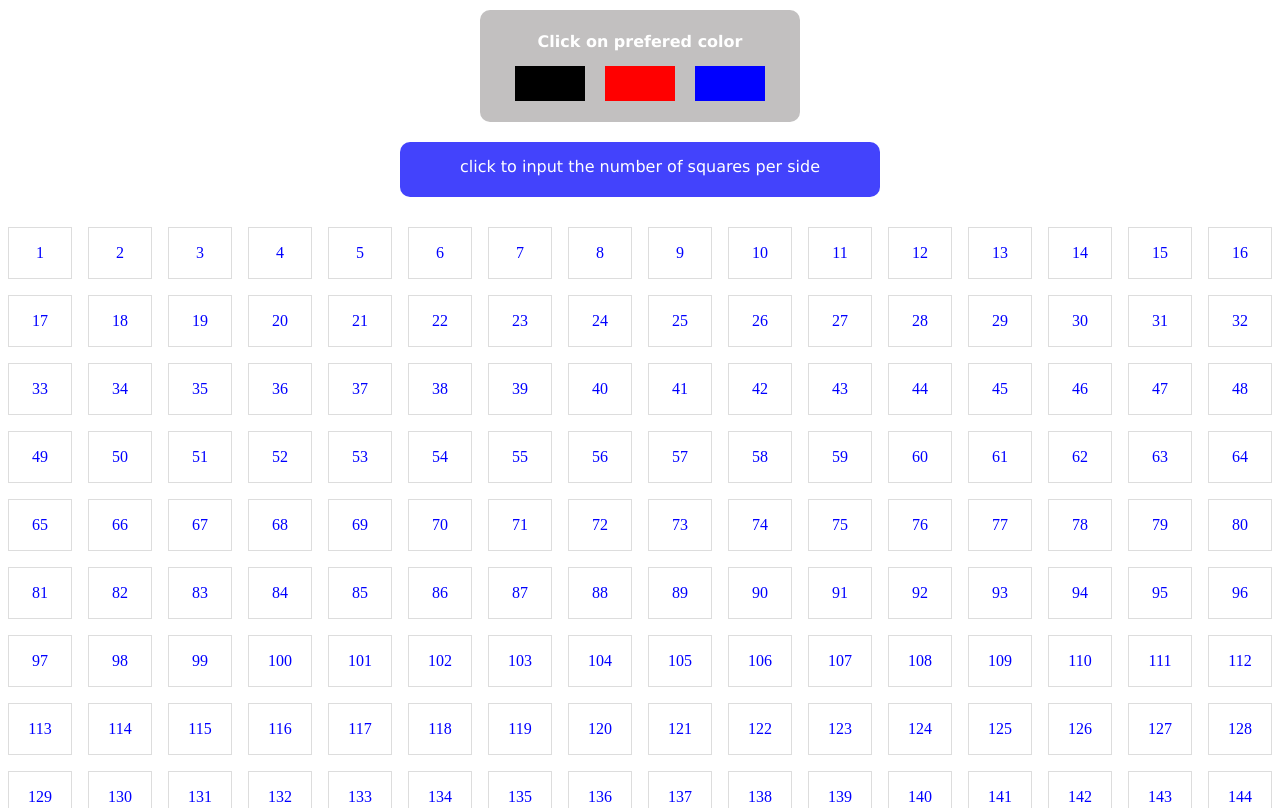
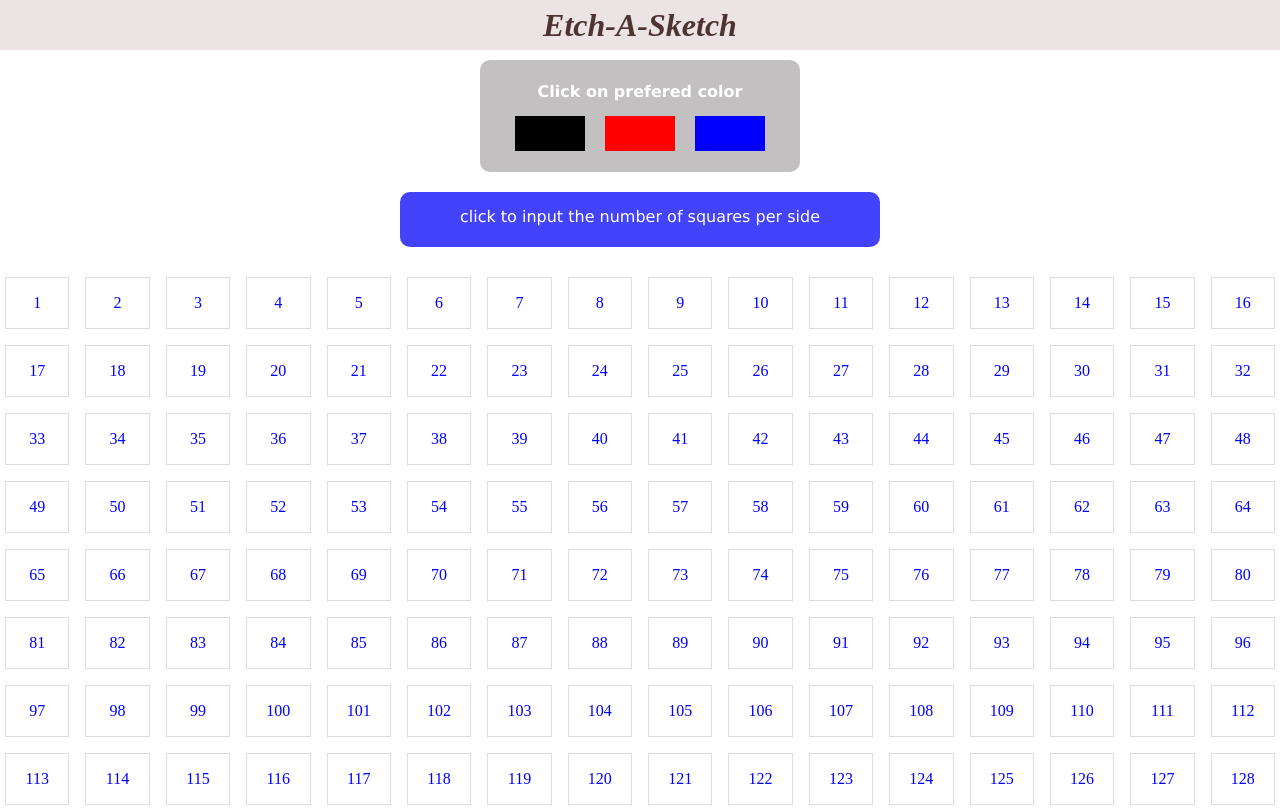
Before and after one commit to BullPointer/etch-a-sketch, a plain HTML site: page index.html in a window 1280 px wide. Shown: the top 808 px of the page. Drawn offline with Linux system fonts and the light colour scheme.

Commit message:
Saved commit for etch-a-sketch

```diff
--- a/etch-css/header.css
+++ b/etch-css/header.css
@@ -1,5 +1,18 @@
 
-
+nav {
+    background: rgb(236, 228, 228);
+    height: 50px;
+    display: flex;
+    justify-content: center;
+    align-items: center;
+}
+nav div {
+    color: rgb(78, 51, 51);
+    font-size: xx-large;
+    font-weight: bold;
+    font-family: 'Times New Roman', Times, serif;
+    font-style: italic;
+}
 header {
     margin: 10px;
     display: flex;
--- a/index.html
+++ b/index.html
@@ -12,6 +12,9 @@
     <title>Etch a Sketch</title>
 </head>
 <body>
+    <nav>
+        <div>Etch-A-Sketch</div>
+    </nav>
     <header>
         <div class="box">
             <div class="color-txt">Click on prefered color</div>
--- a/style.css
+++ b/style.css
@@ -1,6 +1,10 @@
 
-
+body {
+    margin: 0;
+    padding: 0;
+}
 #container {
+    margin: 5px;
     display: grid;
     grid-gap: 1em;
     grid-template-rows: repeat(var(--grid-rows), 1fr);
```
